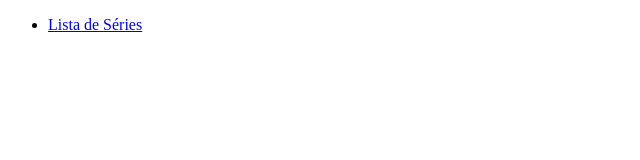
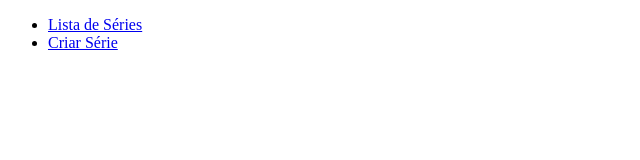
Before and after one commit to stella-celentano/AppSeries, an Angular app: page / in a window 1280 px wide. Shown: the top 160 px of the page, without its empty margins (0-640 px from the left). Built offline with nearby package versions, Linux system fonts and the light colour scheme.

Commit message:
Link para create serie

```diff
--- a/src/app/app.component.html
+++ b/src/app/app.component.html
@@ -1,6 +1,7 @@
 <nav>
   <ul>
     <li><a routerLink='/series'>Lista de Séries</a></li>
+    <li><a routerLink='/series/create'>Criar Série</a></li>
   </ul>
 </nav>
 
--- a/src/app/series/create-serie/create-serie.component.html
+++ b/src/app/series/create-serie/create-serie.component.html
@@ -1 +1,5 @@
-<p>create-serie works!</p>
+<h2>Criar Série</h2>
+
+<div>
+
+</div>
```
